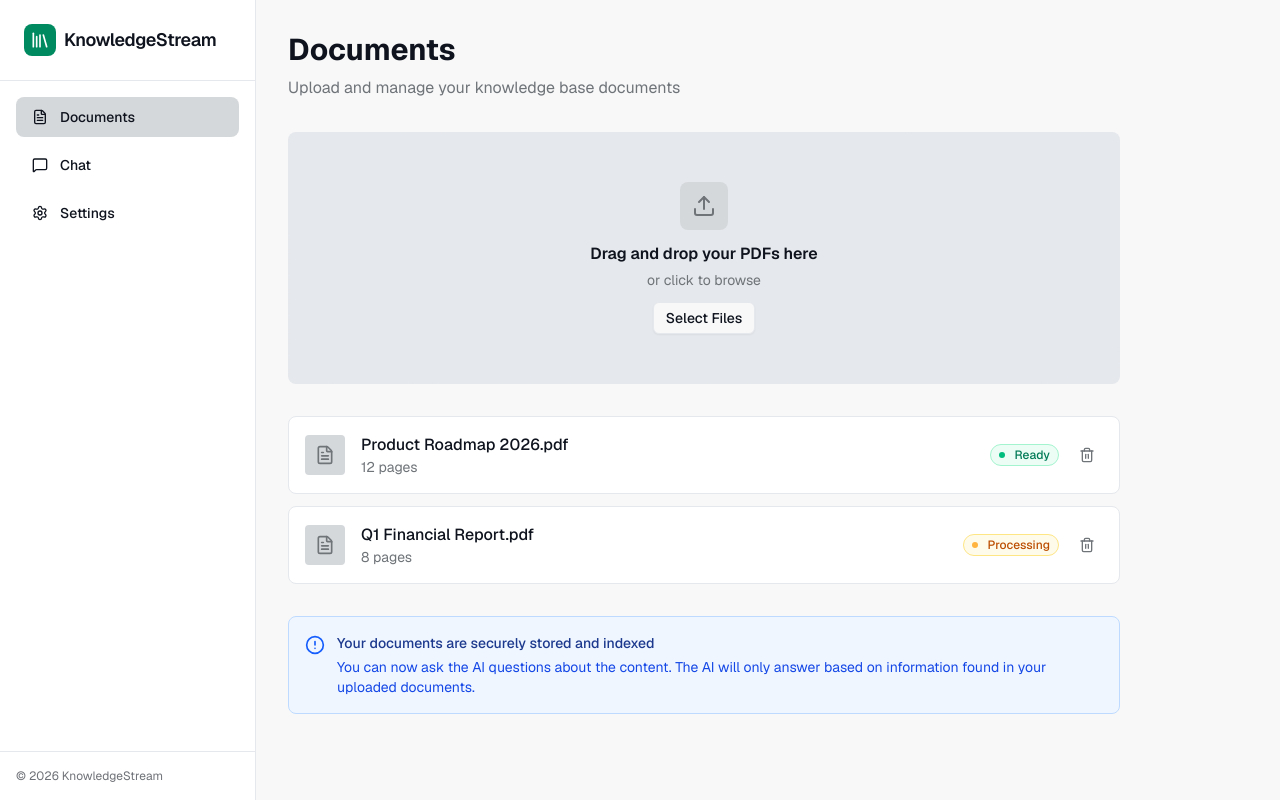
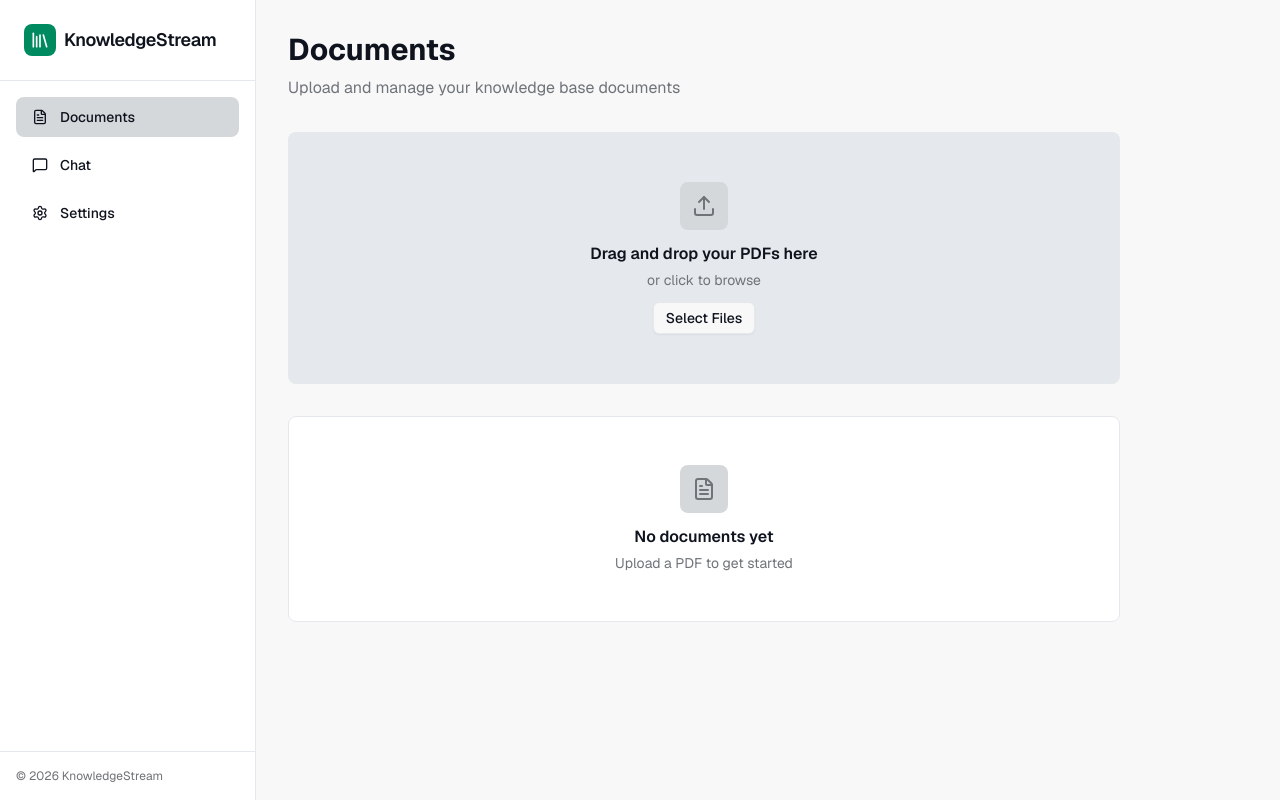
Before and after one commit to bettyberry/AI-RAG-Platform, a Next.js app: page / in a window 1280 px wide. Built offline with nearby package versions, Linux system fonts and the light colour scheme.

Commit message:
pdf parser

```diff
--- a/app/api/upload/route.ts
+++ b/app/api/upload/route.ts
@@ -1,27 +1,54 @@
-import { NextResponse } from "next/server"
-import pdf from "pdf-parse"
+import { NextResponse } from "next/server";
+import { getDocument, GlobalWorkerOptions, version } from "pdfjs-dist";
 
 export async function POST(req: Request) {
-  const formData = await req.formData()
-  const file = formData.get("file") as File | null
+  try {
+    const formData = await req.formData();
+    const file = formData.get("file") as File | null;
 
     if (!file) {
-    return NextResponse.json({ error: "No file" }, { status: 400 })
+      return NextResponse.json({ error: "No file uploaded" }, { status: 400 });
     }
 
-  // Convert File → Buffer
-  const bytes = await file.arrayBuffer()
-  const buffer = Buffer.from(bytes)
+    // Check file type
+    if (file.type !== "application/pdf") {
+      return NextResponse.json({ error: "Only PDF files are allowed" }, { status: 400 });
+    }
 
-  // Extract text
-  const data = await pdf(buffer)
+    const arrayBuffer = await file.arrayBuffer();
+    const uint8Array = new Uint8Array(arrayBuffer);
 
-  console.log("PDF text length:", data.text.length)
+    // For Node.js environment, we need to set up the worker differently
+    // You can disable worker or use a different approach
+    GlobalWorkerOptions.workerSrc = `//cdnjs.cloudflare.com/ajax/libs/pdf.js/${version}/pdf.worker.min.js`;
+
+    // Load PDF document
+    const loadingTask = getDocument({
+      data: uint8Array,
+      useWorkerFetch: false, // Disable worker in Node.js
+      isEvalSupported: false,
+      useSystemFonts: true
+    });
+
+    const pdfDoc = await loadingTask.promise;
+
+    let text = "";
+    for (let i = 1; i <= pdfDoc.numPages; i++) {
+      const page = await pdfDoc.getPage(i);
+      const content = await page.getTextContent();
+      const strings = content.items.map((item: any) => item.str);
+      text += strings.join(" ") + "\n";
+    }
 
     return NextResponse.json({
       id: Date.now().toString(),
       name: file.name,
-    pages: data.numpages,
+      pages: pdfDoc.numPages,
       status: "ready",
-  })
+      text,
+    });
+  } catch (err) {
+    console.error("PDF parse failed", err);
+    return NextResponse.json({ error: "Failed to parse PDF" }, { status: 500 });
   }
+}
--- a/components/documents.tsx
+++ b/components/documents.tsx
@@ -1,39 +1,55 @@
-'use client';
+"use client";
 
-import React from "react"
-
-import { useState } from 'react';
-import { Upload, Trash2, FileText, AlertCircle } from 'lucide-react';
-import { Button } from '@/components/ui/button';
-import { Badge } from '@/components/ui/badge';
+import React, { useState } from "react";
+import { Upload, Trash2, FileText, AlertCircle } from "lucide-react";
+import { Button } from "@/components/ui/button";
+import { Badge } from "@/components/ui/badge";
+import { chunkText } from "@/lib/pdf"; // This should point to your utility file
 
 interface Document {
   id: string;
   name: string;
   pages: number;
-  status: 'uploading' | 'processing' | 'ready';
+  status: "uploading" | "processing" | "ready";
   uploadedAt: Date;
+  chunks?: string[];
 }
 
 export function DocumentsPage() {
-  const [documents, setDocuments] = useState<Document[]>([
-    {
-      id: '1',
-      name: 'Product Roadmap 2026.pdf',
-      pages: 12,
-      status: 'ready',
-      uploadedAt: new Date(Date.now() - 2 * 24 * 60 * 60 * 1000),
-    },
-    {
-      id: '2',
-      name: 'Q1 Financial Report.pdf',
-      pages: 8,
-      status: 'processing',
-      uploadedAt: new Date(Date.now() - 1 * 60 * 60 * 1000),
-    },
-  ]);
+  const [documents, setDocuments] = useState<Document[]>([]);
   const [isDragActive, setIsDragActive] = useState(false);
+  const [uploadingFiles, setUploadingFiles] = useState<Set<string>>(new Set());
 
+  // ----- Status Badge Component -----
+  const StatusBadge = ({ status }: { status: Document["status"] }) => {
+    switch (status) {
+      case "uploading":
+        return (
+          <Badge variant="outline" className="bg-blue-50 text-blue-700 border-blue-200">
+            <div className="inline-block w-1.5 h-1.5 bg-blue-500 rounded-full mr-1.5 animate-pulse" />
+            Uploading
+          </Badge>
+        );
+      case "processing":
+        return (
+          <Badge variant="outline" className="bg-amber-50 text-amber-700 border-amber-200">
+            <div className="inline-block w-1.5 h-1.5 bg-amber-500 rounded-full mr-1.5 animate-pulse" />
+            Processing
+          </Badge>
+        );
+      case "ready":
+        return (
+          <Badge variant="outline" className="bg-emerald-50 text-emerald-700 border-emerald-200">
+            <div className="inline-block w-1.5 h-1.5 bg-emerald-500 rounded-full mr-1.5" />
+            Ready
+          </Badge>
+        );
+      default:
+        return null;
+    }
+  };
+
+  // ----- Drag & Drop Handlers -----
   const handleDragEnter = (e: React.DragEvent) => {
     e.preventDefault();
     e.stopPropagation();
@@ -62,61 +78,114 @@ export function DocumentsPage() {
     }
   };
 
-  const handleFilesUpload = (files: FileList) => {
-    Array.from(files).forEach((file) => {
-      if (file.type === 'application/pdf') {
+  // ----- Chunk Helper -----
+  const chunkText = (text: string, chunkSize = 1000, overlap = 200): string[] => {
+    const chunks: string[] = [];
+    let start = 0;
+    while (start < text.length) {
+      const end = Math.min(start + chunkSize, text.length);
+      const chunk = text.slice(start, end);
+      if (chunk.trim().length > 0) {
+        chunks.push(chunk);
+      }
+      start += chunkSize - overlap;
+    }
+    return chunks;
+  };
+
+  // ----- Upload Handler -----
+  const handleFilesUpload = async (files: FileList) => {
+    const fileArray = Array.from(files).filter(file => file.type === "application/pdf");
+
+    for (const file of fileArray) {
+      const tempId = Date.now().toString() + Math.random().toString(36).substr(2, 9);
+
+      // Optimistic UI
       const newDoc: Document = {
-          id: Date.now().toString(),
+        id: tempId,
         name: file.name,
         pages: 0,
-          status: 'uploading',
+        status: "uploading",
         uploadedAt: new Date(),
       };
-        setDocuments((prev) => [newDoc, ...prev]);
 
-        // Simulate upload and processing
-        setTimeout(() => {
-          setDocuments((prev) =>
-            prev.map((doc) =>
-              doc.id === newDoc.id
-                ? { ...doc, status: 'processing', pages: Math.floor(Math.random() * 15) + 5 }
+      setDocuments(prev => [newDoc, ...prev]);
+      setUploadingFiles(prev => new Set(prev.add(tempId)));
+
+      const formData = new FormData();
+      formData.append("file", file);
+
+      try {
+        const res = await fetch("/api/upload", {
+          method: "POST",
+          body: formData,
+        });
+
+        if (!res.ok) {
+          throw new Error(`Upload failed: ${res.statusText}`);
+        }
+
+        const data = await res.json();
+
+        // Chunk the text for RAG
+        const chunks = chunkText(data.text || "", 1000, 200);
+
+        // Update document with backend data
+        setDocuments(prev =>
+          prev.map(doc =>
+            doc.id === tempId
+              ? {
+                  ...doc,
+                  id: data.id,
+                  pages: data.pages,
+                  status: data.status || "ready",
+                  chunks,
+                }
               : doc
           )
         );
-        }, 1500);
 
+        console.log(`Uploaded "${file.name}" → ${data.pages} pages, ${chunks.length} chunks`);
 
+      } catch (err) {
+        console.error("Upload failed", err);
+
+        // Update to show error state
+        setDocuments(prev =>
+          prev.map(doc =>
+            doc.id === tempId
+              ? {
+                  ...doc,
+                  status: "ready",
+                  pages: 0,
+                  name: `${doc.name} (Failed)`
                 }
+              : doc
+          )
+        );
+      } finally {
+        setUploadingFiles(prev => {
+          const newSet = new Set(prev);
+          newSet.delete(tempId);
+          return newSet;
         });
+      }
+    }
   };
 
+  // ----- Delete Handler -----
   const handleDelete = (id: string) => {
-    setDocuments((prev) => prev.filter((doc) => doc.id !== id));
-  };
-
-  const getStatusBadge = (status: Document['status']) => {
-    switch (status) {
-      case 'uploading':
-        return (
-          <Badge variant="outline" className="bg-blue-50 text-blue-700 border-blue-200">
-            <div className="inline-block w-1.5 h-1.5 bg-blue-500 rounded-full mr-1.5 animate-pulse" />
-            Uploading
-          </Badge>
-        );
-      case 'processing':
-        return (
-          <Badge variant="outline" className="bg-amber-50 text-amber-700 border-amber-200">
-            <div className="inline-block w-1.5 h-1.5 bg-amber-500 rounded-full mr-1.5 animate-pulse" />
-            Processing
-          </Badge>
-        );
-      case 'ready':
-        return (
-          <Badge variant="outline" className="bg-emerald-50 text-emerald-700 border-emerald-200">
-            <div className="inline-block w-1.5 h-1.5 bg-emerald-500 rounded-full mr-1.5" />
-            Ready
-          </Badge>
-        );
+    if (uploadingFiles.has(id)) {
+      if (confirm("This file is still uploading. Are you sure you want to cancel?")) {
+        setDocuments(prev => prev.filter(doc => doc.id !== id));
+        setUploadingFiles(prev => {
+          const newSet = new Set(prev);
+          newSet.delete(id);
+          return newSet;
+        });
+      }
+    } else {
+      setDocuments(prev => prev.filter(doc => doc.id !== id));
     }
   };
 
@@ -136,9 +205,7 @@ export function DocumentsPage() {
           onDragOver={handleDragOver}
           onDrop={handleDrop}
           className={`rounded-lg border-2 border-dashed p-12 text-center transition-colors mb-8 cursor-pointer ${
-            isDragActive
-              ? 'border-accent bg-accent/5'
-              : 'border-border bg-secondary hover:border-accent/50'
+            isDragActive ? "border-accent bg-accent/5" : "border-border bg-secondary hover:border-accent/50"
           }`}
         >
           <div className="flex flex-col items-center gap-3">
@@ -152,12 +219,13 @@ export function DocumentsPage() {
             <input
               type="file"
               multiple
-              accept=".pdf"
+              accept=".pdf,application/pdf"
               className="hidden"
               id="file-upload"
               onChange={(e) => {
                 if (e.target.files) {
                   handleFilesUpload(e.target.files);
+                  e.target.value = "";
                 }
               }}
             />
@@ -196,12 +264,12 @@ export function DocumentsPage() {
                   <div className="flex-1 min-w-0">
                     <p className="font-medium text-foreground truncate">{doc.name}</p>
                     <p className="text-sm text-muted-foreground">
-                      {doc.pages > 0 ? `${doc.pages} pages` : 'Processing...'}
+                      {doc.pages > 0 ? `${doc.pages} pages` : "Processing..."}
                     </p>
                   </div>
                 </div>
                 <div className="flex items-center gap-3 flex-shrink-0">
-                  {getStatusBadge(doc.status)}
+                  <StatusBadge status={doc.status} />
                   <button
                     onClick={() => handleDelete(doc.id)}
                     className="p-2 hover:bg-destructive/10 rounded-lg transition-colors"
--- /dev/null
+++ b/lib/pdf.ts
@@ -0,0 +1,22 @@
+export function chunkText(
+  text: string,
+  chunkSize = 1000,
+  overlap = 200
+): string[] {
+  const chunks: string[] = [];
+  let start = 0;
+
+  while (start < text.length) {
+    const end = Math.min(start + chunkSize, text.length);
+    const chunk = text.slice(start, end);
+
+    // Only add non-empty chunks
+    if (chunk.trim().length > 0) {
+      chunks.push(chunk);
+    }
+
+    start += chunkSize - overlap;
+  }
+
+  return chunks;
+}
--- a/package.json
+++ b/package.json
@@ -18,6 +18,7 @@
     "multer": "^2.0.2",
     "next": "16.1.6",
     "pdf-parse": "^2.4.5",
+    "pdfjs-dist": "^5.4.624",
     "radix-ui": "^1.4.3",
     "react": "19.2.3",
     "react-dom": "19.2.3",
```
Also changed, not shown: 1 other file (tests, documents, lock files or other folders). Lines whose indentation alone changed are shown as unchanged.
